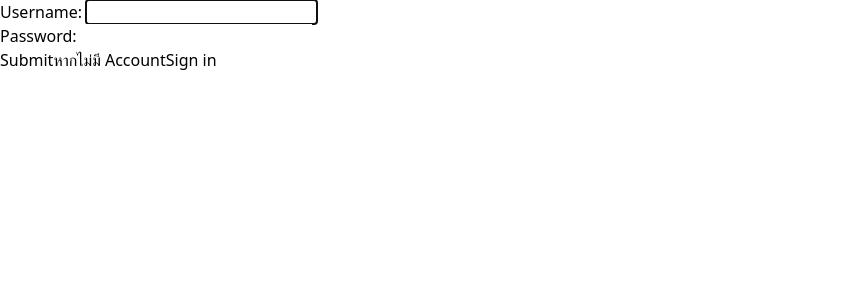
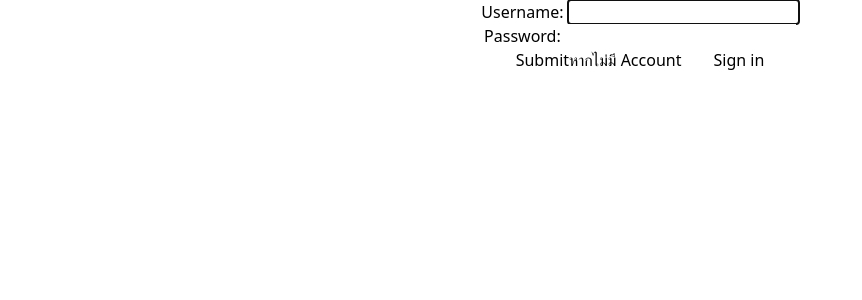
Before and after one commit to MyNNeiei/BelleSpace, a Django app: page /login/ in a window 1280 px wide. Shown: the top 300 px of the page, without its empty margins (0-862 px from the left). Run offline with Django 5.2, Linux system fonts and the light colour scheme; some libraries are stand-ins or nearby versions; some web fonts are replaced.

Commit message:
NN fixed

```diff
--- a/bell_Space/belle_space/forms.py
+++ b/bell_Space/belle_space/forms.py
@@ -74,7 +74,7 @@ class AppointmentForm(ModelForm):
             "first_name",
             "last_name",
             "category",
-            "staff",
+            "staff_id",
             "appointment_date",
         ]
         # model = User
--- a/bell_Space/belle_space/templates/login/login_form.html
+++ b/bell_Space/belle_space/templates/login/login_form.html
@@ -18,12 +18,12 @@
 </head>
 <body>
     <div class="form">
-        <form action="post">
+        <form action="post" class="flex justify-center items-center flex-col">
             {% csrf_token %}
             {{ form }}
         <div class="flex justify-start items-center">
             <button type="submit">Submit</button>
-            <div class="flex justify-end flex-row">
+            <div class="flex justify-end flex-row gap-8">
                 <p>หากไม่มี Account</p>
                 <a href="{% url 'register_form' %}">Sign in</a>
             </div>
```
